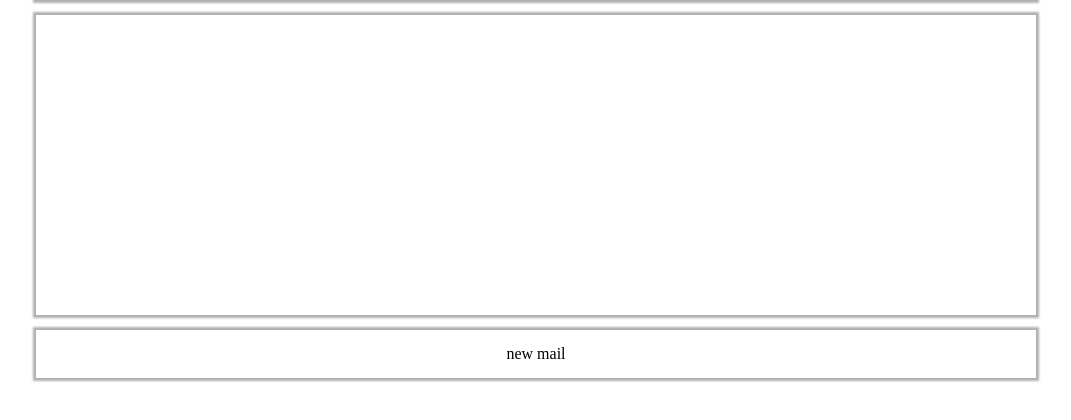
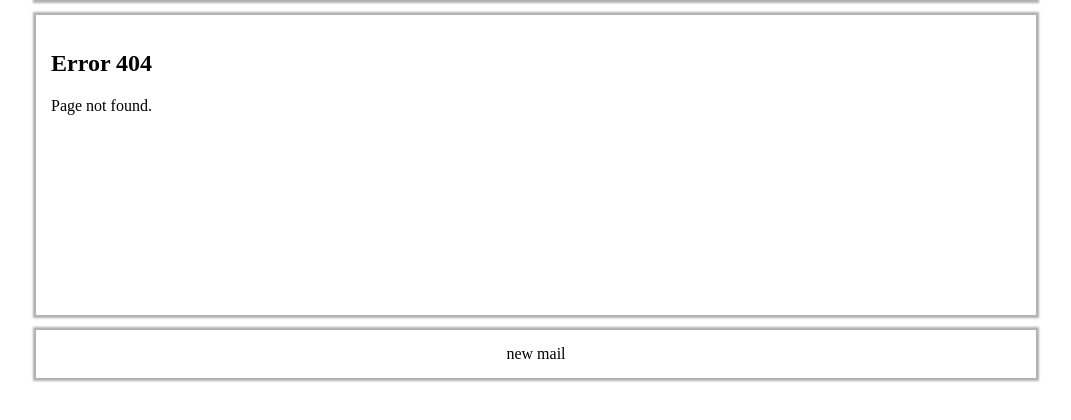
Before and after one commit to AndreiChornii/newpostalex, a PHP site: page /404 in a window 1280 px wide. Shown: the part 63-483 px from the top of the page, without its empty margins (104-1175 px from the left). Run offline with PHP 8.4, Linux system fonts and the light colour scheme; the visitor is signed in with stand-in values (Sample User, id 1).

Commit message:
add_p_404

```diff
--- a/handlers/routesMethodGet.php
+++ b/handlers/routesMethodGet.php
@@ -26,20 +26,24 @@ if ($method === 'GET') {
         include '../views/registration.html.php';
     }
 
-    if (($route === '/') and empty($currentUser['login'])) {
+    elseif (($route === '/') and empty($currentUser['login'])) {
         $error = '';
         include '../views/login.html.php';
     }
 
-    if (($route === '/documents') and !empty($currentUser['login'])) {
+    elseif (($route === '/documents') and !empty($currentUser['login'])) {
         $error = '';
         include '../views/documents.html.php';
     }
 
-    if (($route === '/logout') and !empty($currentUser['login'])) {
+    elseif (($route === '/logout') and !empty($currentUser['login'])) {
         $_SESSION['user'] = null;
         header("Location: /");
     }
 
+    else{
+        include '../views/404.html.php';
+    }
+
     include '../views/footer.html.php';
 }
--- a/handlers/routesMethodPost.php
+++ b/handlers/routesMethodPost.php
@@ -46,7 +46,7 @@ if ($method === 'POST') {
         }
     }
 
-    if (($route === '/documents') and !empty($currentUser['login'])) {
+    elseif (($route === '/documents') and !empty($currentUser['login'])) {
         $request = json_decode(file_get_contents('php://input'), true);
 
         $isValid = validTtn($request);
@@ -76,7 +76,7 @@ if ($method === 'POST') {
         }
     }
 
-    if (($route === '/login') and empty($currentUser['login'])) {
+    elseif (($route === '/login') and empty($currentUser['login'])) {
 
         $name = $_POST['name'];
         $email = $_POST['email'];
@@ -100,4 +100,10 @@ if ($method === 'POST') {
         header("Location: /documents");
 
     }
+
+    else{
+        include '../views/header.html.php';
+        include '../views/404.html.php';
+        include '../views/footer.html.php';
+    }
 }
--- /dev/null
+++ b/views/404.html.php
@@ -0,0 +1,2 @@
+<h2>Error 404</h2>
+<p>Page not found.</p>
```
